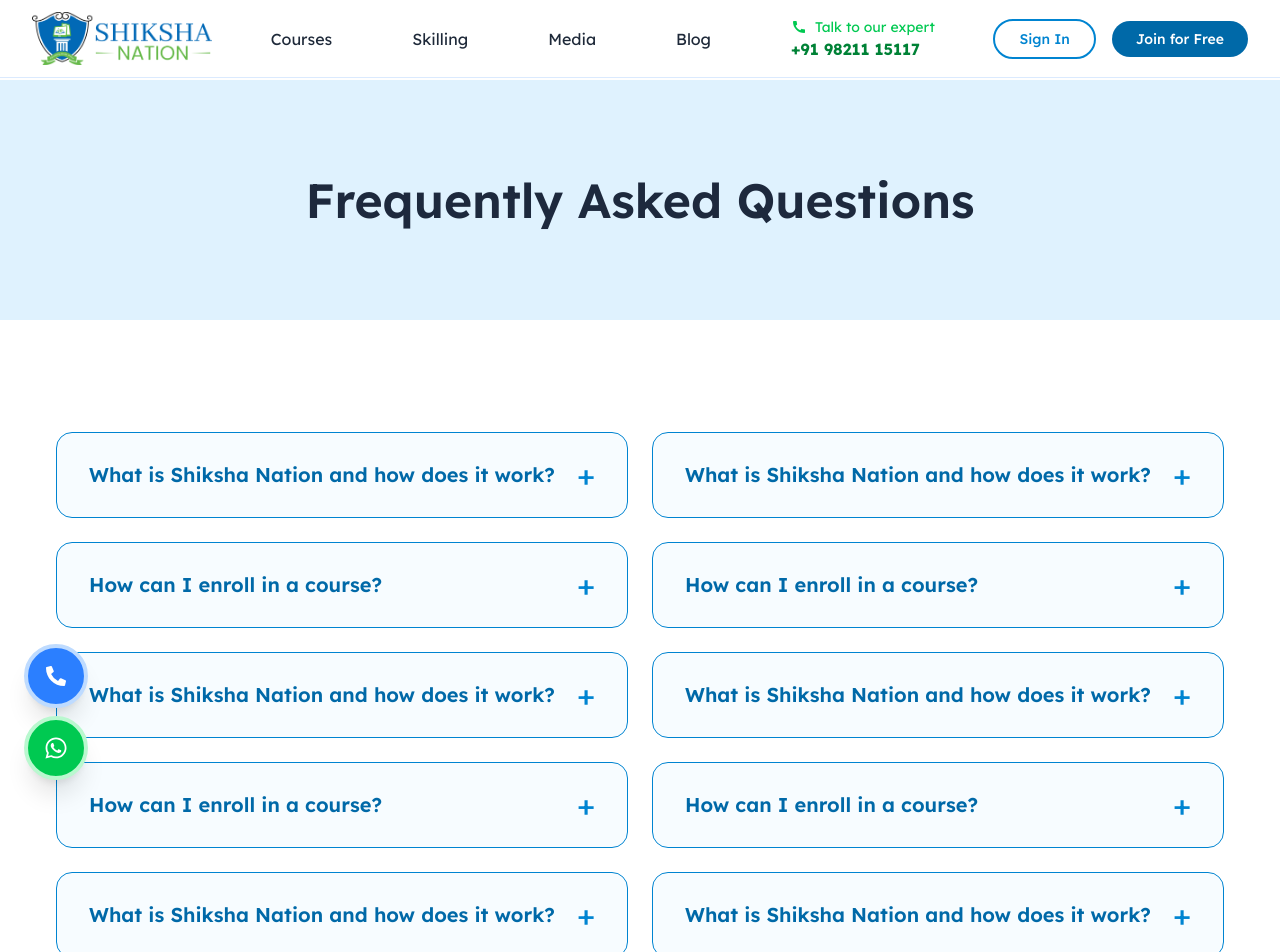
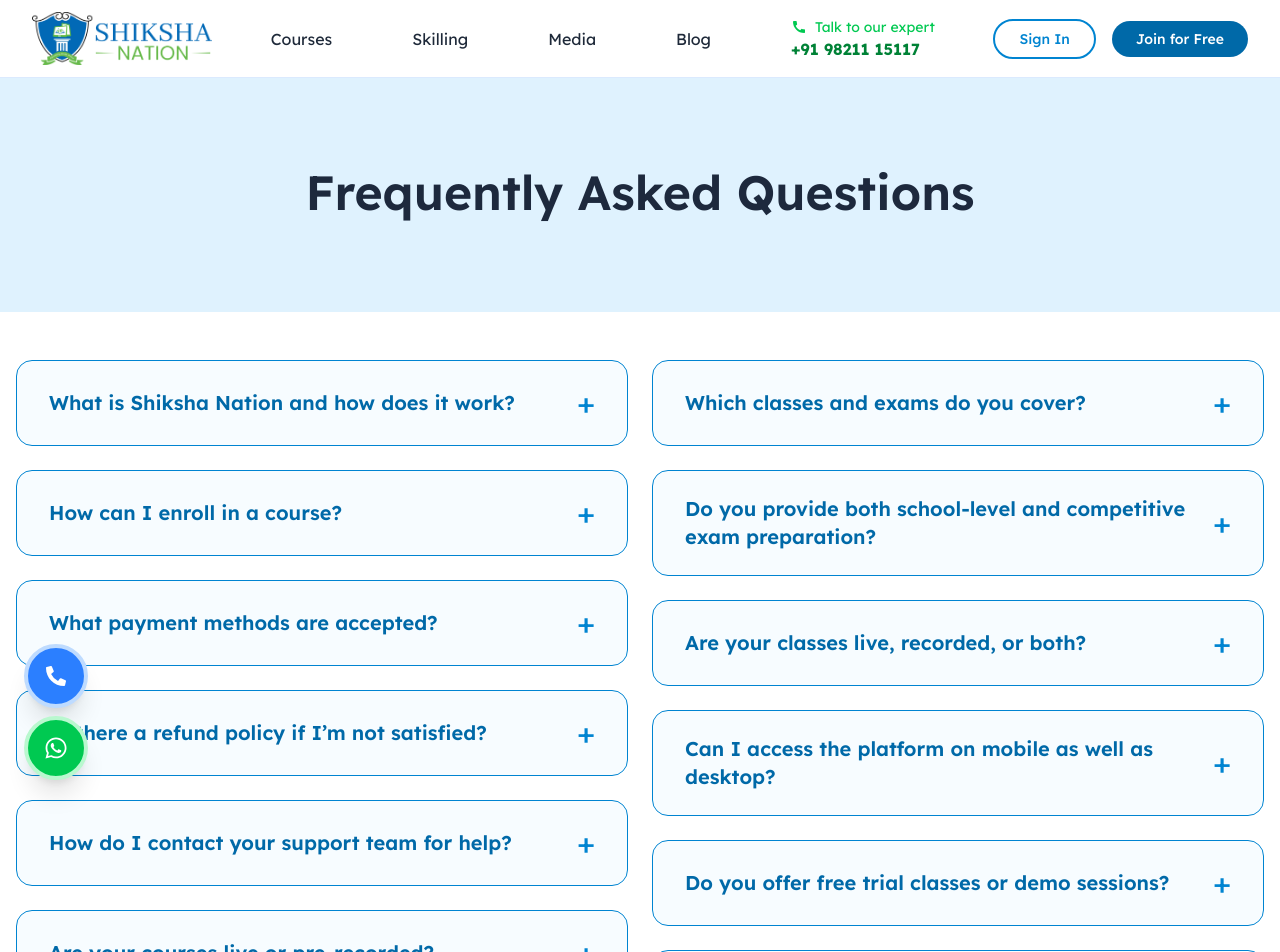
Before and after one commit to shikshanationdev/web, a Next.js app: page /faqs in a window 1280 px wide. Shown: the top 952 px of the page. Built offline with nearby package versions, Linux system fonts and the light colour scheme.

Commit message:
Refactor FAQ components for improved state management and layout; update FAQ questions for clarity and relevance.

```diff
--- a/src/app/faqs/page.tsx
+++ b/src/app/faqs/page.tsx
@@ -7,7 +7,6 @@ const Page = () => {
   return (
     <main className="min-h-screen">
       <Banner heading="Frequently Asked Questions" />
-
       <section className="bg-white py-12">
         <FaqsList items={faqs} />
       </section>
--- a/src/components/Navbar.tsx
+++ b/src/components/Navbar.tsx
@@ -222,7 +222,7 @@ const Navbar = () => {
       </div>
 
       {/* Spacer to prevent page content from being hidden behind fixed navbar */}
-      <div className="h-14 md:h-16 lg:h-20" />
+      <div className="h-14 md:h-16 lg:h-18" />
     </>
   );
 };
--- a/src/components/faqs/FaqsList.tsx
+++ b/src/components/faqs/FaqsList.tsx
@@ -13,19 +13,24 @@ type Props = {
 };
 
 const FaqsList: React.FC<Props> = ({ items, title }) => {
-  const [openStates, setOpenStates] = useState<boolean[]>(
-    new Array(items.length).fill(false)
-  );
+  // Split items into two columns
+  const leftColumnItems = items.filter((_, index) => index % 2 === 0);
+  const rightColumnItems = items.filter((_, index) => index % 2 === 1);
 
-  const toggleFaq = (index: number) => {
-    setOpenStates(prev =>
-      prev.map((isOpen, i) => i === index ? !isOpen : isOpen)
-    );
+  const [leftColumnOpenIndex, setLeftColumnOpenIndex] = useState<number>(-1);
+  const [rightColumnOpenIndex, setRightColumnOpenIndex] = useState<number>(-1);
+
+  const toggleLeftFaq = (columnIndex: number) => {
+    setLeftColumnOpenIndex(prev => prev === columnIndex ? -1 : columnIndex);
+  };
+
+  const toggleRightFaq = (columnIndex: number) => {
+    setRightColumnOpenIndex(prev => prev === columnIndex ? -1 : columnIndex);
   };
 
   return (
-    <div className="w-full py-16 px-4">
-      <div className="max-w-7xl mx-auto md:px-10">
+    <div className="w-full px-4">
+      <div className="max-w-7xl mx-auto">
         {title && (
           <>
             <h2 className="text-center text-4xl md:text-4xl font-bold text-gray-900 mb-4">
@@ -36,17 +41,32 @@ const FaqsList: React.FC<Props> = ({ items, title }) => {
             </p>
           </>
         )}
-        <div className="columns-1 md:columns-2 gap-6 space-y-6">
-          {items.map((item, idx) => (
-            <div key={idx} className="break-inside-avoid mb-6">
+        <div className="grid grid-cols-1 md:grid-cols-2 gap-6 items-start">
+          {/* Left Column */}
+          <div className="flex flex-col space-y-6">
+            {leftColumnItems.map((item, columnIndex) => (
               <FaqItem
+                key={`left-${columnIndex}`}
                 q={item.q}
                 a={item.a}
-                isOpen={openStates[idx]}
-                onToggle={() => toggleFaq(idx)}
+                isOpen={leftColumnOpenIndex === columnIndex}
+                onToggle={() => toggleLeftFaq(columnIndex)}
               />
-            </div>
-          ))}
+            ))}
+          </div>
+
+          {/* Right Column */}
+          <div className="flex flex-col space-y-6">
+            {rightColumnItems.map((item, columnIndex) => (
+              <FaqItem
+                key={`right-${columnIndex}`}
+                q={item.q}
+                a={item.a}
+                isOpen={rightColumnOpenIndex === columnIndex}
+                onToggle={() => toggleRightFaq(columnIndex)}
+              />
+            ))}
+          </div>
         </div>
       </div>
     </div>
--- a/src/data/faqs.ts
+++ b/src/data/faqs.ts
@@ -5,14 +5,9 @@ export const faqs = [
       "Shiksha Nation is an online learning platform that offers live classes, recorded lessons, notes, and test series. Students can study anytime, anywhere, using our website or mobile app.",
   },
   {
-    q: "How can I enroll in a course?",
+    q: "Which classes and exams do you cover?",
     a:
-      "You can explore available courses on our website or app, select your preferred course, and complete the enrollment process online.",
-  },
-  {
-    q: "What is Shiksha Nation and how does it work?",
-    a:
-      "Shiksha Nation is an online learning platform that offers live classes, recorded lessons, notes, and test series. Students can study anytime, anywhere, using our website or mobile app.",
+      "We provide learning content for Classes 1 to 12, and prep courses for entrance exams like NEET, JEE, CUET, and more.",
   },
   {
     q: "How can I enroll in a course?",
@@ -20,66 +15,60 @@ export const faqs = [
       "You can explore available courses on our website or app, select your preferred course, and complete the enrollment process online.",
   },
   {
-    q: "What is Shiksha Nation and how does it work?",
+    q: "Do you provide both school-level and competitive exam preparation?",
     a:
-      "Shiksha Nation is an online learning platform that offers live classes, recorded lessons, notes, and test series. Students can study anytime, anywhere, using our website or mobile app.",
+      "We provide learning content for Classes 1 to 12, and prep courses for entrance exams like NEET, JEE, CUET, and more.",
   },
   {
-    q: "How can I enroll in a course?",
+    q: "What payment methods are accepted?",
     a:
-      "You can explore available courses on our website or app, select your preferred course, and complete the enrollment process online.",
+      "We accept all major payment methods, including credit/debit cards, UPI, net banking, and wallets.",
   },
   {
-    q: "What is Shiksha Nation and how does it work?",
+    q: "Are your classes live, recorded, or both?",
     a:
-      "Shiksha Nation is an online learning platform that offers live classes, recorded lessons, notes, and test series. Students can study anytime, anywhere, using our website or mobile app.",
+      "We offer both live interactive classes and pre-recorded video lessons. You can attend live sessions and revisit recorded content anytime.",
   },
   {
-    q: "How can I enroll in a course?",
+    q: "Is there a refund policy if I’m not satisfied?",
     a:
-      "You can explore available courses on our website or app, select your preferred course, and complete the enrollment process online.",
+      "Yes, we have a refund policy. Please check our terms and conditions or contact support for details.",
   },
   {
-    q: "What is Shiksha Nation and how does it work?",
+    q: "Can I access the platform on mobile as well as desktop?",
     a:
-      "Shiksha Nation is an online learning platform that offers live classes, recorded lessons, notes, and test series. Students can study anytime, anywhere, using our website or mobile app.",
+      "Yes! Our platform works on desktop, tablet, and mobile devices. You can also download our app for easy access.",
   },
   {
-    q: "How can I enroll in a course?",
+    q: "How do I contact your support team for help?",
     a:
-      "You can explore available courses on our website or app, select your preferred course, and complete the enrollment process online.",
+      "You can reach us via email, phone, or the contact form on our website. Our support team is available 24/7.",
   },
   {
-    q: "What is Shiksha Nation and how does it work?",
+    q: "Do you offer free trial classes or demo sessions?",
     a:
-      "Shiksha Nation is an online learning platform that offers live classes, recorded lessons, notes, and test series. Students can study anytime, anywhere, using our website or mobile app.",
+      "Yes, we provide free demo sessions so you can experience our teaching style before enrolling.",
   },
   {
-    q: "How can I enroll in a course?",
+    q: "Are your courses live or pre-recorded?",
     a:
-      "You can explore available courses on our website or app, select your preferred course, and complete the enrollment process online.",
+      "We offer both live and pre-recorded courses to suit your learning style.",
   },
   {
-    q: "What is Shiksha Nation and how does it work?",
+    q: "Are study materials downloadable?",
     a:
-      "Shiksha Nation is an online learning platform that offers live classes, recorded lessons, notes, and test series. Students can study anytime, anywhere, using our website or mobile app.",
+      "Yes, students can download notes and resources for offline study.",
   },
   {
-    q: "How can I enroll in a course?",
+    q: "Is Shiksha Nation suitable for school exam preparation?",
     a:
-      "You can explore available courses on our website or app, select your preferred course, and complete the enrollment process online.",
+      "Absolutely! Our courses are designed to help students excel in school exams as well as competitive exams.",
   },
   {
-    q: "What is Shiksha Nation and how does it work?",
+    q: "Do you offer any free or discounted plans?",
     a:
-      "Shiksha Nation is an online learning platform that offers live classes, recorded lessons, notes, and test series. Students can study anytime, anywhere, using our website or mobile app.",
-  },
-  {
-    q: "How can I enroll in a course?",
-    a:
-      "You can explore available courses on our website or app, select your preferred course, and complete the enrollment process online.",
-  },
-  // Add more FAQ objects here. You can add as many as needed; the UI will render them in a two-column grid on desktop.
+      "Yes, we offer free resources and occasional discounts on premium courses. Keep an eye on our website for offers.",
+  }
 ];
 
 export default faqs;
```
